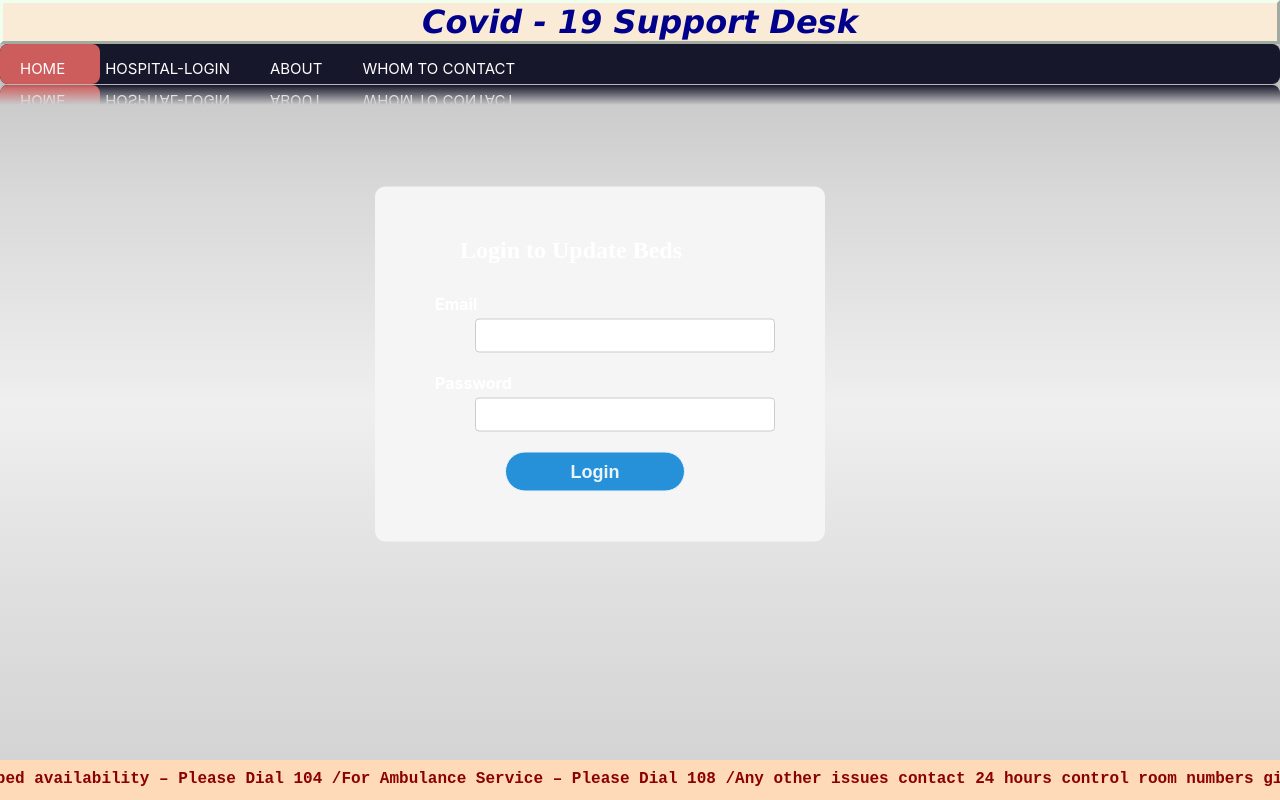
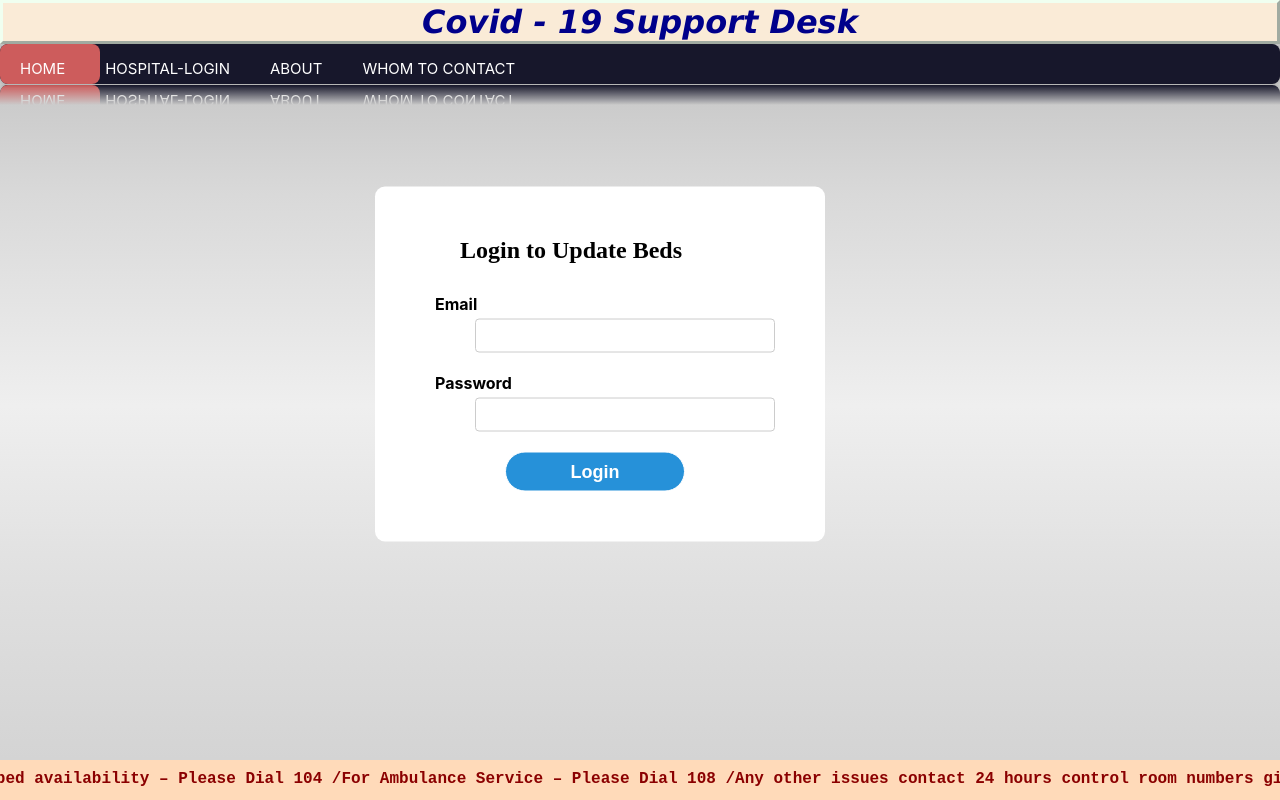
Before and after one commit to RoshiniSukumar/Covid-19-Support-Desk, a React (Create React App) app: page /loginform in a window 1280 px wide. Shown: the top 800 px of the page. Built offline with nearby package versions, Linux system fonts and the light colour scheme.

Commit message:
login css

```diff
--- a/src/components/function/Login.css
+++ b/src/components/function/Login.css
@@ -185,6 +185,7 @@ button[type="submit"]:hover{
   }
 
   label {
+      color:black;
     font-weight: bold;
     display: flex;
     margin-bottom: 5px;
@@ -233,7 +234,7 @@ button[type="submit"]:hover{
     border-radius:25px;
     font-size: 18px;
     cursor:pointer;
-    color:#e9f4fb;
+    color:white;
     width:40%;
     height:40px;
     position:relative;
@@ -245,19 +246,20 @@ button[type="submit"]:hover{
     position:relative;
     left:600px;
     top:150px;
-
     transform:translate(-50%,-50%);
     width:450px;
-    background:whitesmoke;
+    background:white;
     border-radius:10px;
     margin-top:130px;
     margin-bottom: 50px;
     padding-bottom: 50px;
     padding-top: 20px;
 
+
 }
 .loginhead{
     font-family: 'Times New Roman', Times, serif;
+    color:black;
     position: relative;
     left:55px;
     margin:30px;
```
